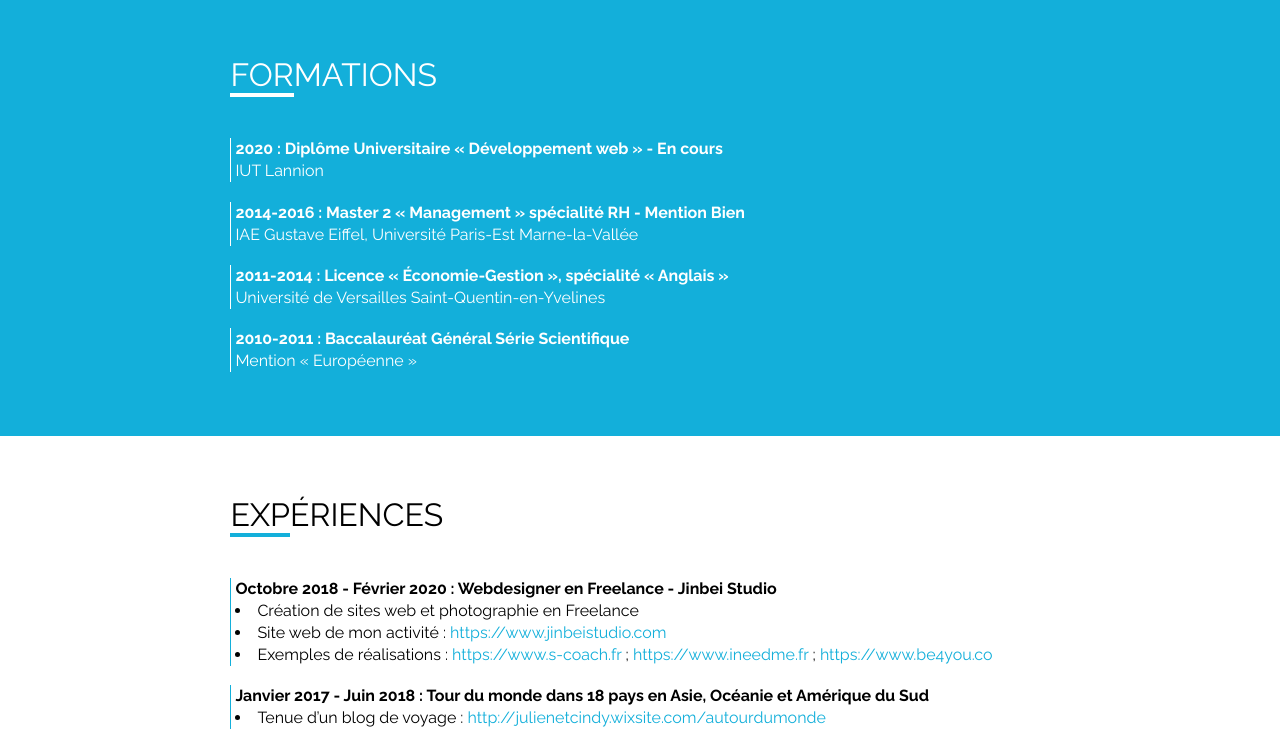
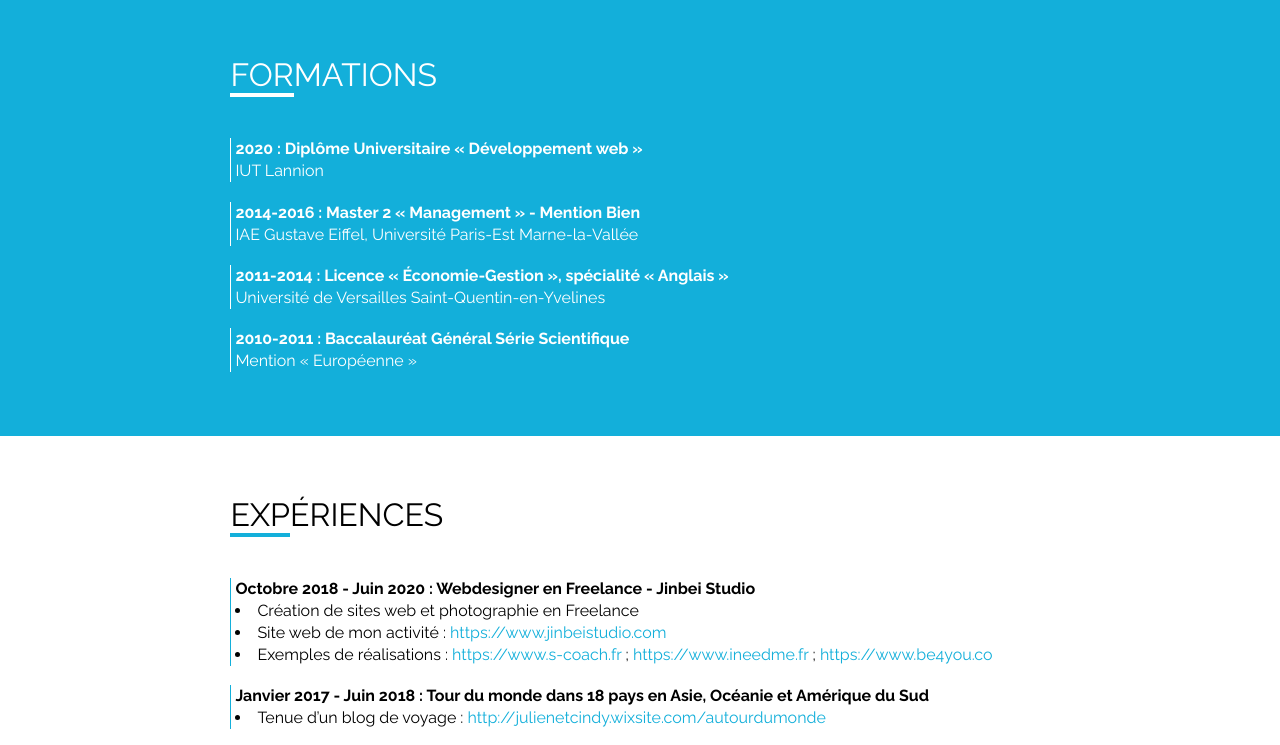
Before and after one commit to JinbeiStudio/CV-Julien-Gabriel, a plain HTML site: page index.html in a window 1280 px wide. Shown: the part 1071-1816 px from the top of the page. Drawn offline with nearby package versions, Linux system fonts and the light colour scheme.

Commit message:
update 28/06

```diff
--- a/index.html
+++ b/index.html
@@ -100,7 +100,6 @@
             <p class="webdesigner">
               Développeur Web
             </p>
-            <p>Candidature stage du 29 Juin au 25 Août</p>
           </div>
 
           <div class="saut-ligne">
@@ -201,14 +200,14 @@
           <!-- texte formations -->
           <div class="formations-trait">
             <h3>
-              2020 : Diplôme Universitaire « Développement web » - En cours
+              2020 : Diplôme Universitaire « Développement web »
             </h3>
             <p class="saut-ligne">IUT Lannion</p>
           </div>
 
           <div class="formations-trait">
             <h3>
-              2014-2016 : Master 2 « Management » spécialité RH - Mention Bien
+              2014-2016 : Master 2 « Management » - Mention Bien
             </h3>
             <p class="saut-ligne">
               IAE Gustave Eiffel, Université Paris-Est Marne-la-Vallée
@@ -247,7 +246,7 @@
           <div class="experiences-trait">
             <!-- Jinbei Studio experience -->
             <h3>
-              Octobre 2018 - Février 2020 : Webdesigner en Freelance - Jinbei
+              Octobre 2018 - Juin 2020 : Webdesigner en Freelance - Jinbei
               Studio
             </h3>
 
```
